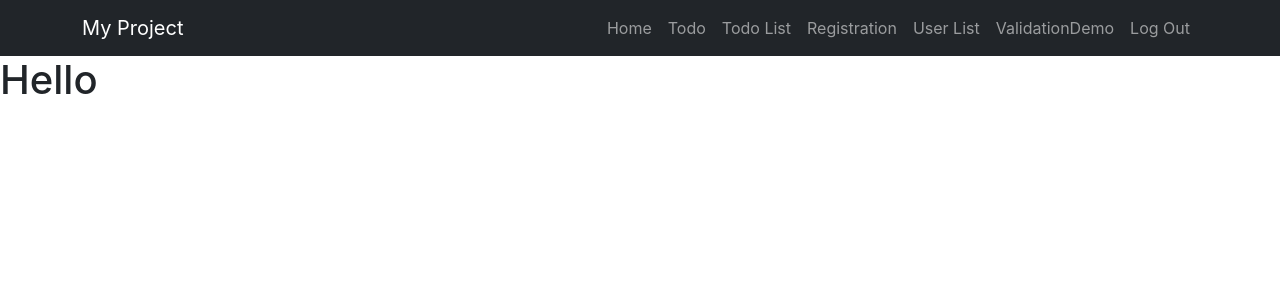
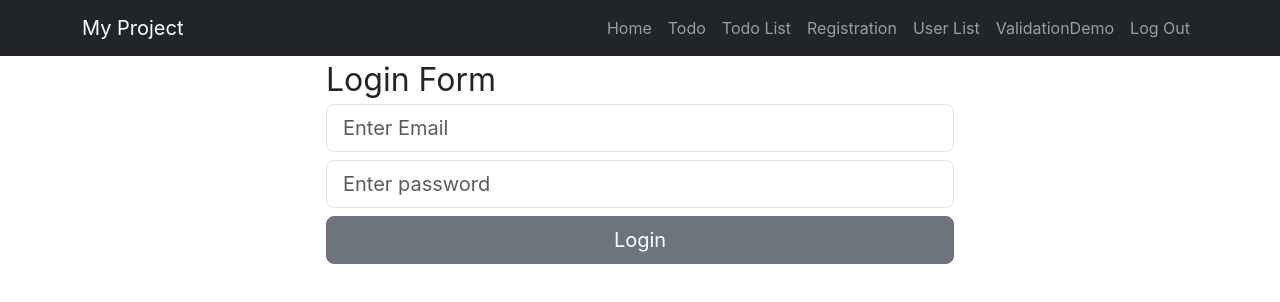
Before and after one commit to rohitsaste45/Bank_Front, a React (Create React App) app: page / in a window 1280 px wide. Shown: the top 302 px of the page. Built offline with nearby package versions, Linux system fonts and the light colour scheme; sample sign-in values are in the browser's storage; the HTML template or start-up script is replaced by a standard one.

Commit message:
default page , login page.

```diff
--- a/src/App.js
+++ b/src/App.js
@@ -16,7 +16,7 @@
 
         <Routes>
           {/** 1 Route means 1 Page */}
-          <Route path="/" element={<h1>Hello</h1>} />
+          <Route path="/" element={<AppLogin />} />
           <Route path="/login" element={<AppLogin />} />
 
           {/** Private Needs Protection */}
```
